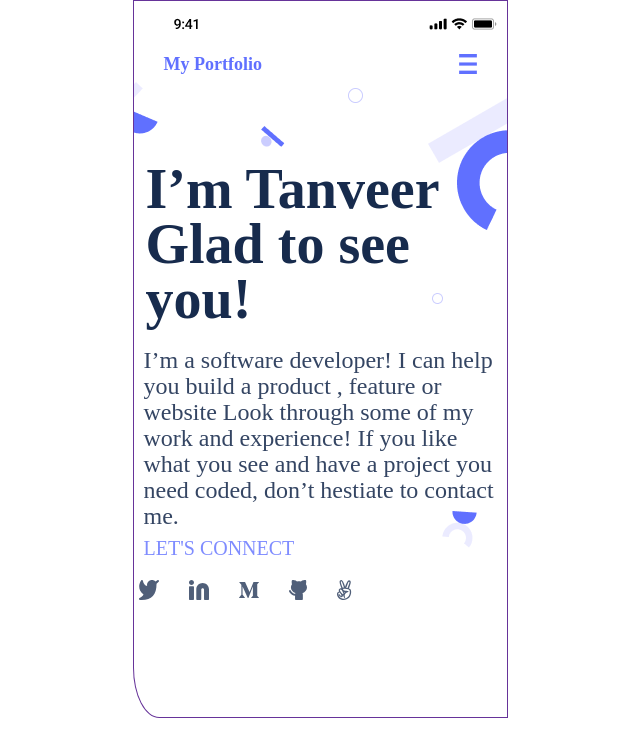
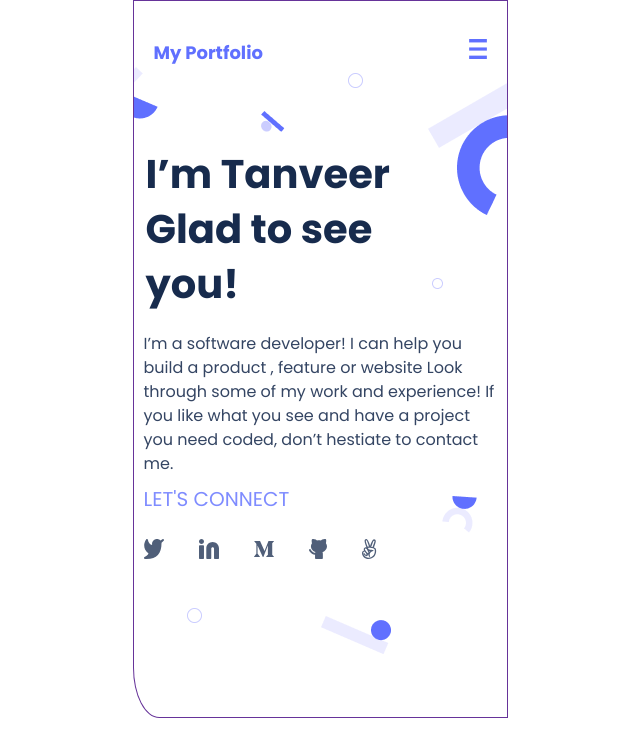
Before and after one commit to tanveerisonline/portfolio_website, a website: page index.html in a window 1280 px wide. Shown: the whole page, without its empty margins (320-960 px from the left). Drawn offline with Linux system fonts and the light colour scheme.

Commit message:
Readme.md documented as professionally and remove unwanted html

```diff
--- a/index.html
+++ b/index.html
@@ -11,36 +11,28 @@
   <main class="container">
 
     <header class="header">
-      <ul>
-        <li><img src="./assets/Time.png" alt="clock" class="top"></li>
-        <li><img src="./assets/Group 3.png" alt="bars" class="top"></li>
-      </ul>
+      <nav>
+        <a href="#" target="_parent" class="logo">My Portfolio</a>
+        <img src="./assets/Union.png" class="mobile_menu_icon"/>
+      </nav>
     </header>
-    <nav>
-      <a href="#" target="_parent" class="logo">My Portfolio</a>
-      <img src="./assets/Union.png" class="mobile_menu_icon"/>
-    </nav>
 
     <section>
       <div class="hero">
-        <p class="author">I’m Tanveer Glad to see you!</p>
+        <h1 class="author">I’m Tanveer Glad to see you!</h1>
         <p class="bio">I’m a software developer! I can help you build a product , feature or website Look through some of my work and experience! If you like what you see and have a project you need coded,
            don’t hestiate to contact me.</p>
            <a href="#" class="connect_button">let's connect</a>
+
+        <div class="social">
+        <a href="#"><img src="./assets/Vector.svg" alt="twitter"></a>
+        <a href="#"><img src="./assets/Linkedin icon.svg" alt="Linkedin"></a>
+        <a href="#"><img src="./assets/Vector-2.svg" alt="m-icon"></a>
+        <a href="#"><img src="./assets/Vector-1.svg" alt="github"></a>
+        <a href="#"><img src="./assets/Vector-3.svg" alt="victory"></a>
+        </div>
       </div>
     </section>
-    <aside>
-      <ul>
-        <li><img src="./assets/Vector.svg" alt="twitter"></li>
-        <li><img src="./assets/Linkedin icon.svg" alt="Linkedin"></li>
-        <li><img src="./assets/Vector-2.svg" alt="m-icon"></li>
-        <li><img src="./assets/Vector-1.svg" alt="github"></li>
-        <li><img src="./assets/Vector-3.svg" alt="victory"></li>
-      </ul>
-    </aside>
-
   </main>
-
-
 </body>
 </html>
--- a/styles.css
+++ b/styles.css
@@ -1,7 +1,10 @@
+@import url('https://fonts.googleapis.com/css2?family=Poppins:ital,wght@0,400;0,700;1,800&display=swap');
+
 * {
   box-sizing: border-box;
   padding: 0;
   margin: 0;
+  font-family: "poppins", Helvetica, Arial, Verdana, Tahoma, sans-serif;
 }
 
 ul,
@@ -16,27 +19,22 @@ a {
   height: 718px;
   border: 1px solid rebeccapurple;
   border-bottom-left-radius: 7%;
+  padding-top: 30px;
 }
 
-aside ul {
+.social {
   display: flex;
   padding-top: 10px;
-}
-
-.header ul {
-  display: flex;
-  justify-content: space-between;
-  padding: 15px 10px 12px 40px;
 }
 
 nav {
   display: flex;
   justify-content: space-between;
-  padding: 8px 30px;
+  padding: 8px 20px;
 }
 
 .logo {
-  width: 100px;
+  width: 110px;
   height: 20px;
   font-style: normal;
   font-weight: 700;
@@ -47,7 +45,7 @@ nav {
 .hero {
   background-image: url(./assets/header-shapes\ mobile.png);
   background-repeat: no-repeat;
-  height: auto;
+  height: 718px;
 }
 
 .author {
@@ -55,15 +53,15 @@ nav {
   width: 330px;
   font-style: normal;
   font-weight: 700;
-  font-size: 56px;
+  font-size: 40px;
   line-height: 55px;
   color: #172b4d;
 }
 
 .bio {
   font-weight: 400;
-  font-size: 24px;
-  line-height: 26px;
+  font-size: 16px;
+  line-height: 24px;
   padding: 20px 10px 8px 10px;
   color: #344563;
 }
@@ -72,11 +70,12 @@ nav {
   text-transform: uppercase;
   color: #7f8cff;
   font-size: 20px;
-  padding: 0 10px 0 10px;
+  padding: 10px 10px 0 10px;
 }
 
-aside ul li {
+.social a {
   display: flex;
-  padding: 10px 25px 0 5px;
+  padding: 15px 25px 0 10px;
   align-items: center;
+  color: #505f79;
 }
```
Also changed, not shown: README.md, 1 other file.
